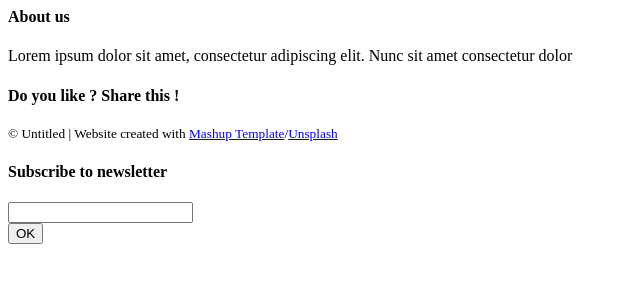
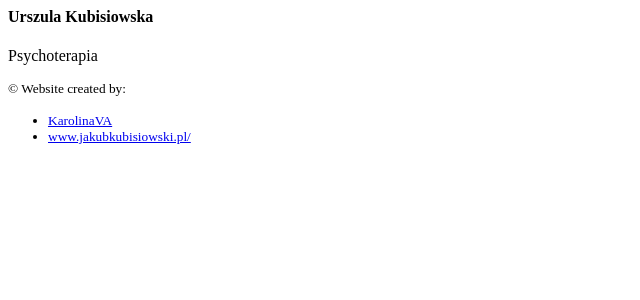
Before and after one commit to kkasinska/KKWedding, a Node project: template src/templates/partials/footer.hbs in a window 1280 px wide. Shown: the top 300 px of the page, without its empty margins (0-640 px from the left). Run offline with Node 20 templates, Linux system fonts and the light colour scheme; the template is opened without the code that fills it, so the values that code supplies are empty.

Commit message:
Change footer information

```diff
--- a/src/pages/index.hbs
+++ b/src/pages/index.hbs
@@ -122,7 +122,7 @@
                         <p>+48 602 644 646</p>
 
                         <h3>Email</h3>
-                        <p>urszula.kubisiowska@gmail.com</p>
+                        <p>u.kubisiowska@gmail.com</p>
 
                     </div>
 
--- a/src/templates/partials/footer.hbs
+++ b/src/templates/partials/footer.hbs
@@ -1,13 +1,13 @@
 <footer class="footer-container white-text-container">
     <div class="container">
         <div class="row">
-                <div class="col-md-4">
-                    <h4>About us</h4>
-                    <p>Lorem ipsum dolor sit amet, consectetur adipiscing elit. Nunc sit amet consectetur dolor</p>
+                <div class="col-md-6">
+                    <h4>Urszula Kubisiowska</h4>
+                    <p>Psychoterapia</p>
                 </div>
 
-                <div class="col-md-4">
-                    <h4>Do you like ? Share this !</h4>
+                <div class="col-md-6">
+                    {{!-- <h4>Do you like ? Share this !</h4>
                     <div>
                         <p>
                             <a href="https://www.twitter.com" class="fa-icon" title="">
@@ -20,14 +20,19 @@
                                 <i class="fa fa-linkedin" aria-hidden="true"></i>
                             </a>
                         </p>
-                    </div>
+                    </div> --}}
                     <div>
-                        <p><small>© Untitled | Website created with <a href="http://www.mashup-template.com/" title="Create website with free html template">Mashup Template</a>/<a href="https://www.unsplash.com/" title="Beautiful Free Images">Unsplash</a></small></p>
+                        <p><small>© Website created by:
+                            <ul>
+                                <li><a href="https://karolinavirtualassistant.com/">KarolinaVA</a></li>
+                                <li><a href="https://www.jakubkubisiowski.pl/">www.jakubkubisiowski.pl/</a></li>
+                            </ul>
+                            </small></p>
                     </div>
 
                 </div>
 
-                <div class="col-md-4">
+                {{!-- <div class="col-md-4">
 
                     <h4>Subscribe to newsletter</h4>
 
@@ -41,7 +46,7 @@
 
 
                     </div>
-                </div>
+                </div> --}}
         </div>
     </div>
 </footer>
```
